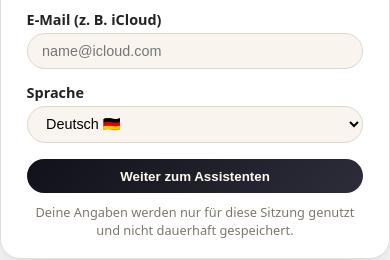
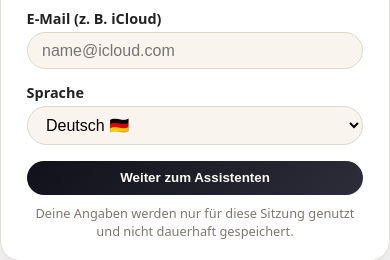
Before and after one commit to oemer33/Regelbasierter-Business-Assistent, a website: page public/index.html in a window 390 px wide. Shown: the part 359-619 px from the top of the page. Drawn offline with Linux system fonts and the light colour scheme; no server answers.

Commit message:
Update style.css

```diff
--- a/public/style.css
+++ b/public/style.css
@@ -15,11 +15,16 @@
   box-sizing: border-box;
 }
 
+html,
 body {
   margin: 0;
+  padding: 0;
+  max-width: 100%;
+  overflow-x: hidden;
   font-family: system-ui, -apple-system, BlinkMacSystemFont, "Segoe UI", sans-serif;
   background: radial-gradient(circle at top, #191926, #050509);
   color: var(--text);
+  -webkit-text-size-adjust: 100%;
 }
 
 .app-shell {
@@ -244,7 +249,7 @@ body {
   border: none;
   background: transparent;
   color: var(--text);
-  font-size: 0.9rem;
+  font-size: 0.95rem; /* wichtig: >=16px auf Mobile (per media query nochmal) */
 }
 
 #text_input::placeholder {
@@ -381,7 +386,7 @@ body {
   border-radius: 999px;
   border: 1px solid #ddd7cb;
   padding: 0.55rem 0.9rem;
-  font-size: 0.9rem;
+  font-size: 0.95rem;
   background: #f9f5ee;
 }
 
@@ -534,4 +539,12 @@ body {
   .side-panel-inner {
     width: 230px;
   }
+
+  /* WICHTIG: Eingabefelder >= 16px, damit iOS nicht reinzoomt */
+  #text_input,
+  .form-row input,
+  .form-row select,
+  #feedback_text {
+    font-size: 16px;
+  }
 }
```
